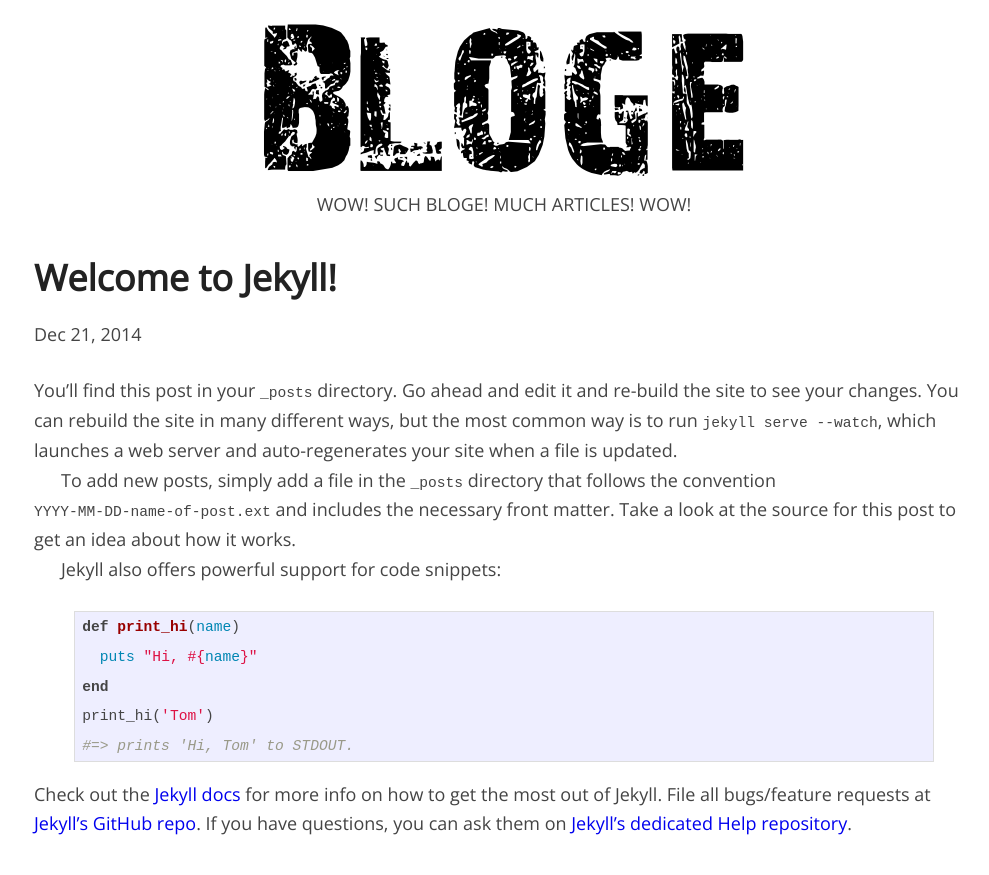
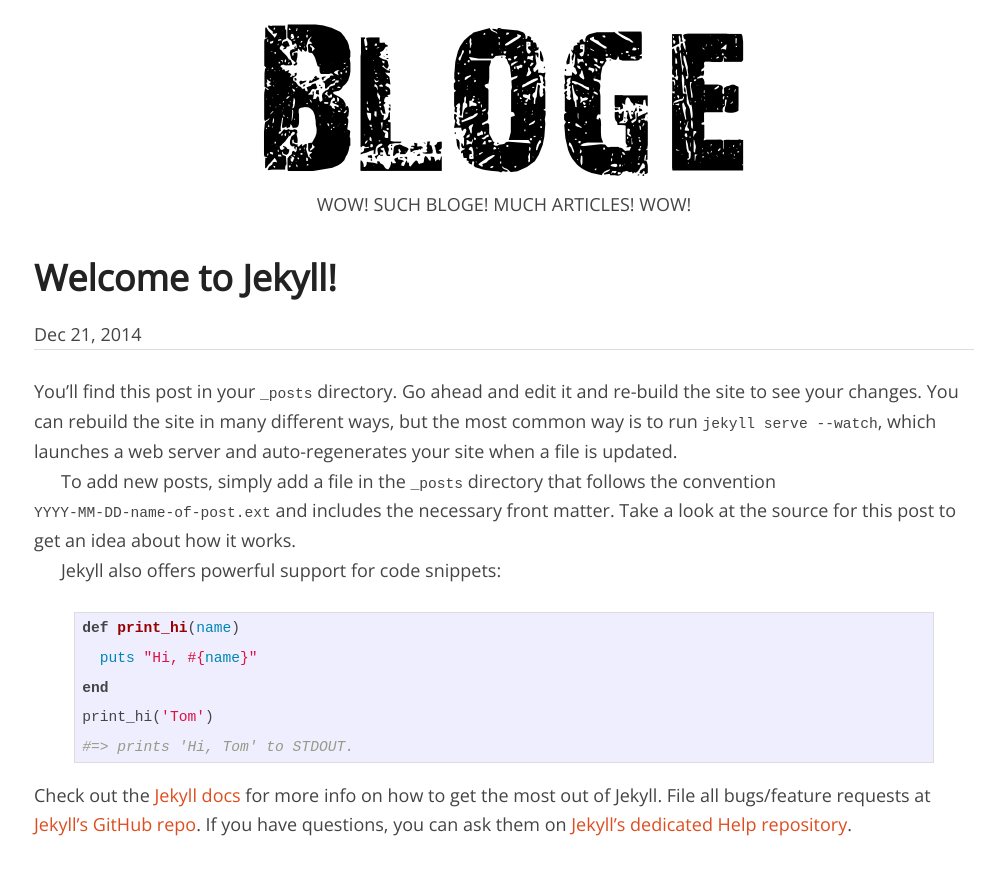
Before and after one commit to schfkt/schfkt.github.io, a Jekyll site: the page built from _posts/2014-12-21-welcome-to-jekyll.markdown, in a window 1280 px wide. Shown: the top 875 px of the page, without its empty margins (136-1125 px from the left). Built offline with Jekyll 4.4.1, drawn with Linux system fonts in a browser that asks for light colours.

Commit message:
Some fixes in styles

```diff
--- a/_config.yml
+++ b/_config.yml
@@ -1,14 +1,5 @@
 # Site settings
-title: Your awesome title
-email: your-email@domain.com
-description: > # this means to ignore newlines until "baseurl:"
-  Write an awesome description for your new site here. You can edit this
-  line in _config.yml. It will appear in your document head meta (for
-  Google search results) and in your feed.xml site description.
-baseurl: "" # the subpath of your site, e.g. /blog/
-url: "http://yourdomain.com" # the base hostname & protocol for your site
-twitter_username: jekyllrb
-github_username:  jekyll
+title: Bloge
 
 # Build settings
 markdown: kramdown
--- a/_layouts/post.html
+++ b/_layouts/post.html
@@ -4,7 +4,7 @@
 <div class="post">
 
   <header class="post-header">
-    <h1 class="post-title">{{ page.title }}</h1>
+    <h1 class="typl8-alpha">{{ page.title }}</h1>
     <p class="post-meta">{{ page.date | date: "%b %-d, %Y" }}{% if page.author %} • {{ page.author }}{% endif %}{% if page.meta %} • {{ page.meta }}{% endif %}</p>
   </header>
 
--- a/_sass/_custom.scss
+++ b/_sass/_custom.scss
@@ -18,6 +18,11 @@
 
 a {
   text-decoration: none;
+  color: #de4d1f;
+}
+
+a:hover {
+  text-decoration: underline;
 }
 
 .post-list {
@@ -27,3 +32,11 @@
     margin-right: 20px;
   }
 }
+
+.post {
+  header {
+    .post-meta {
+      border-bottom: 1px solid #ddd;
+    }
+  }
+}
```
